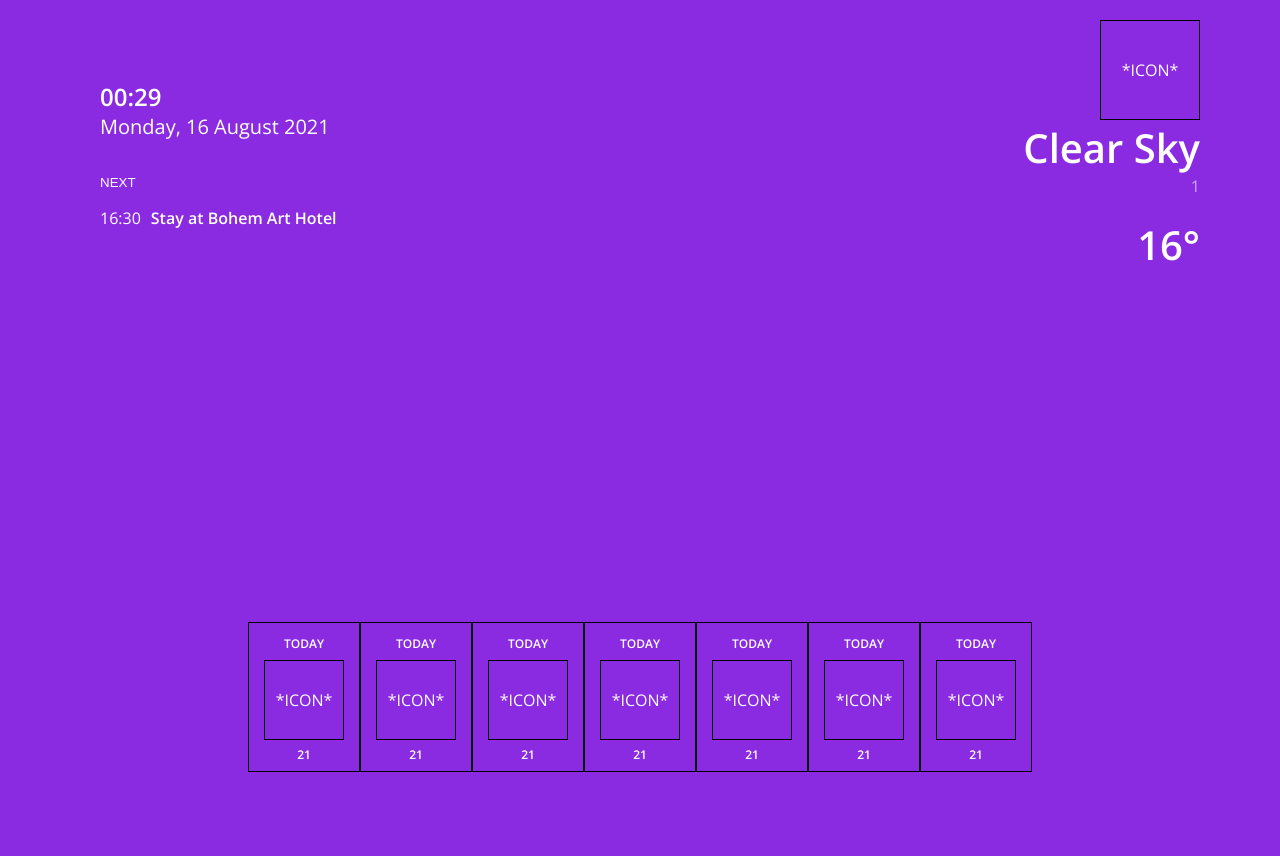
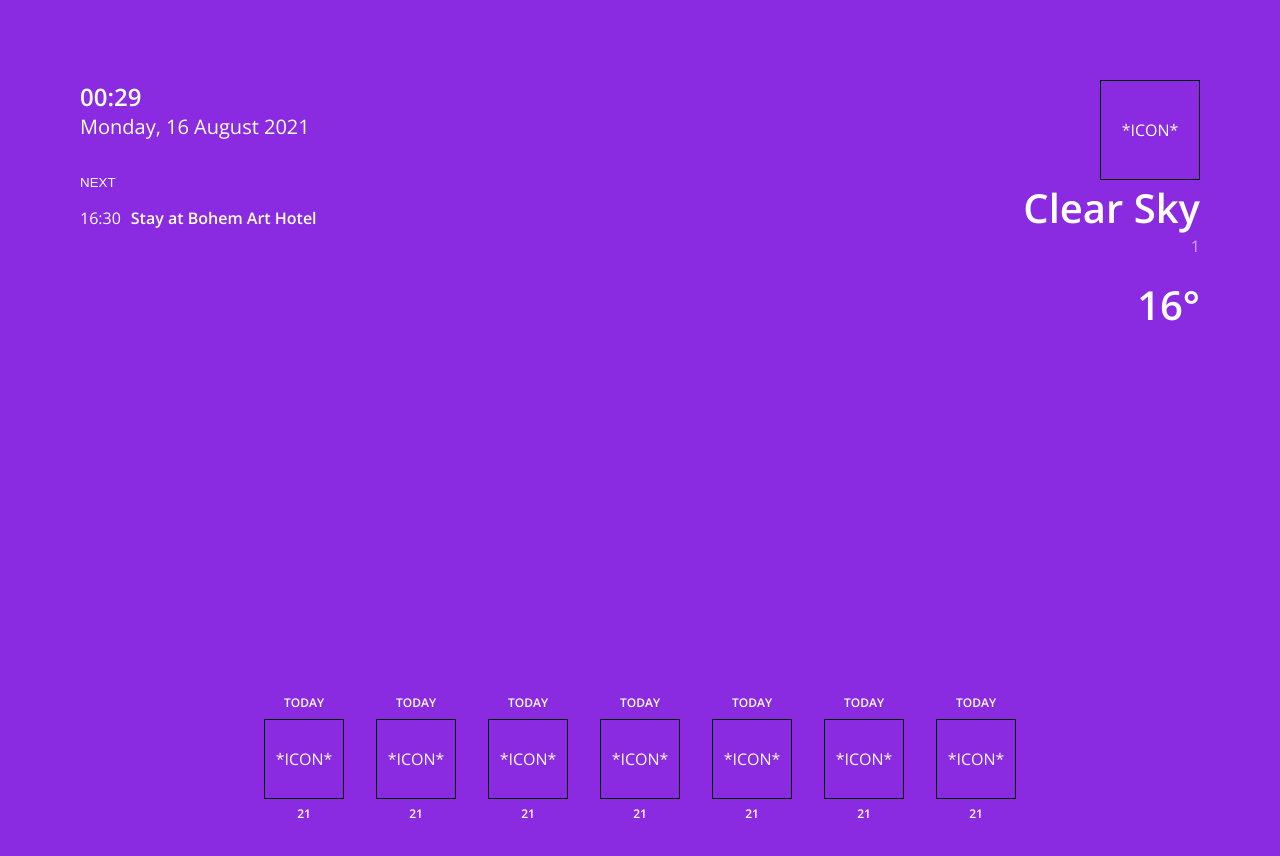
Before and after one commit to Thoromuerte/weather-app, a React (Create React App) app: page /1 in a window 1280 px wide. Shown: the top 856 px of the page. Before the commit the page ends 800 px from the top, so only its background shows below. Built offline with nearby package versions, Linux system fonts and the light colour scheme.

Commit message:
feat: fix styles for WeatherPage

```diff
--- a/src/pages/WeatherPage/weatherPage.css
+++ b/src/pages/WeatherPage/weatherPage.css
@@ -1,7 +1,7 @@
 .weather-page {
   display: flex;
   flex-direction: column;
-  padding: 20px 80px;
+  padding: 80px;
   max-height: 100%;
 }
 
@@ -11,15 +11,9 @@
 }
 
 /* TOP LEFT */
-
-.top-left {
-  margin-top: 60px;
-}
-
 .time-date {
   display: flex;
   flex-direction: column;
-  padding-left: 20px;
   padding-bottom: 10px;
 }
 
@@ -34,7 +28,6 @@
 }
 
 .todo-list {
-  padding-left: 20px;
   padding-top: 20px;
 }
 
@@ -109,7 +102,7 @@
 .day {
   display: flex;
   flex-direction: column;
-  border: 1px solid black;
+  border-radius: 8px;
   height: 150px;
   width: 120px;
   text-align: center;
```
